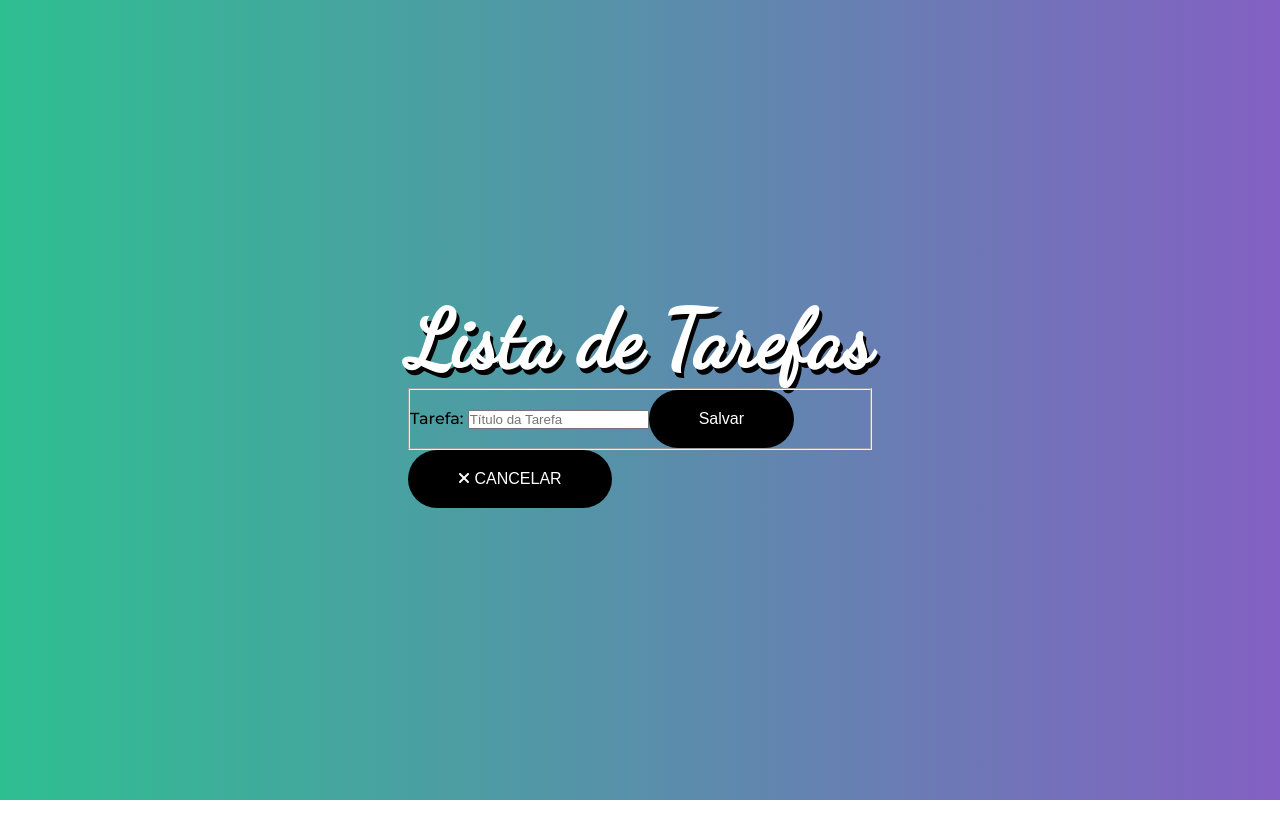
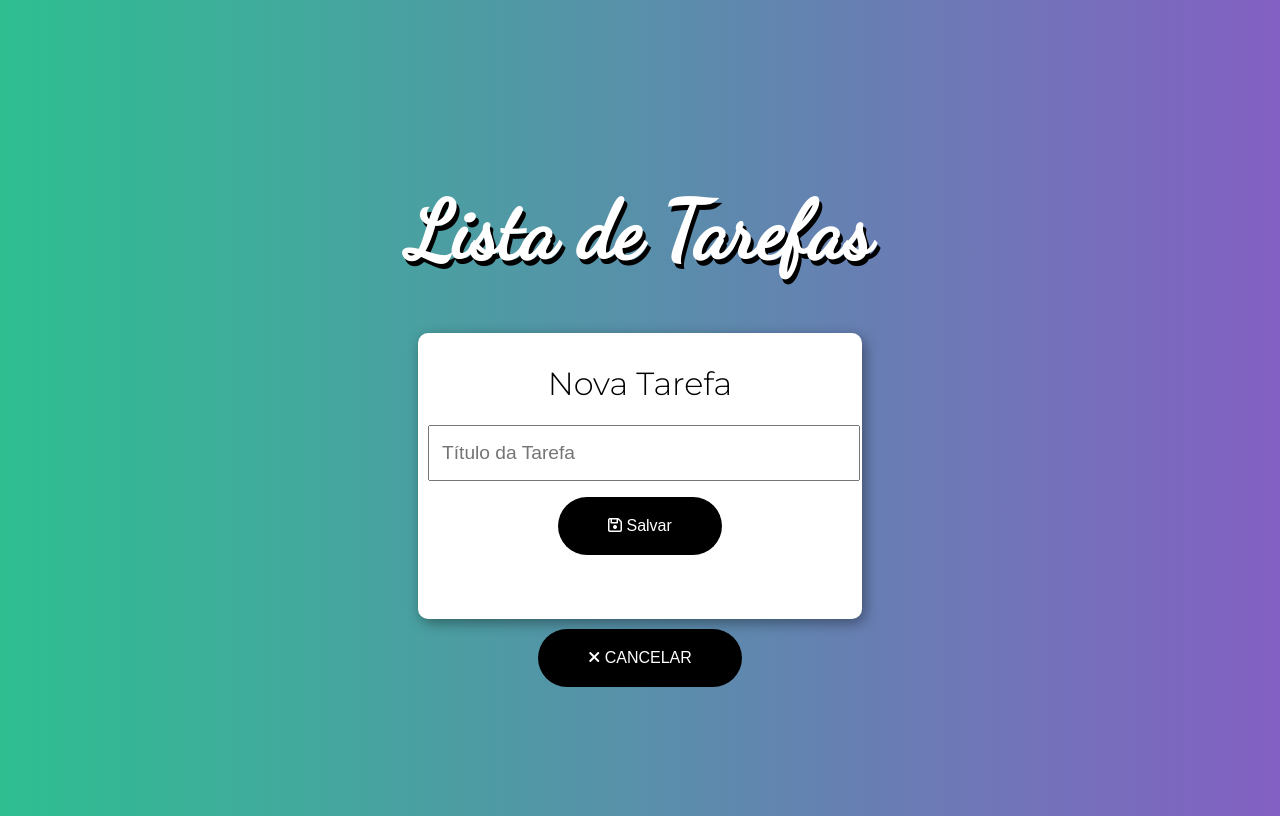
Before and after one commit to TiagoBarbosa88/Angular_Balta, an Angular app in the folder app/: page / in a window 1280 px wide. Both pictures are taken after a click on the button "NOVA TAREFA". Built offline with nearby package versions, Linux system fonts and the light colour scheme.

Commit message:
css finalizado

```diff
--- a/app/src/app/app.component.html
+++ b/app/src/app/app.component.html
@@ -1,27 +1,26 @@
 <h1 class="title animated jackInTheBox">Lista de Tarefas</h1>
-
 <ul class="animated flipInX" *ngIf="mode=='list'">
-  <p *ngIf="todos.length==0"><small>Não tem nenhuma tarefa hoje!</small></p>
+  <p class="text-center" *ngIf="todos.length==0"><small>Você não tem nenhuma tarefa hoje!</small></p>
   <li *ngFor="let todo of todos">
-    {{ todo.title }} -
-    <button *ngIf="!todo.done" (click)="markAsDone(todo)"> Concluir </button> |
-    <button *ngIf="todo.done" (click)="markAsUndone(todo)"> Refazer </button> |
-    <button (click)="remove(todo)">Remover</button>
+    {{ todo.title }}
+    <button (click)="remove(todo)"><i class="far fa-trash-alt"></i></button>
+    <button *ngIf="!todo.done" (click)="markAsDone(todo)"><i class="far fa-check-circle"></i></button>
+    <button *ngIf="todo.done" (click)="markAsUndone(todo)"><i class="fas fa-check-circle"></i></button>
   </li>
 </ul>
 
 <div id="modal" *ngIf="mode=='add'" class="animated flipInX">
+  <h1 class="text-center">Nova Tarefa</h1>
   <form [formGroup]="form">
-    <fieldset>
-      <label>Tarefa: </label>
-      <input type="text" placeholder="Título da Tarefa" maxlength="60" formControlName="title">
-      <small *ngIf="form.controls['title'].invalid && !form.controls['title'].pristine ">
-        Este campo deve conter entre 3 e 60 caracteres<br>
-      </small>
-      <button class="button" [disabled]="form.invalid" (click)="add()">Salvar</button>
-    </fieldset>
-
+    <input type="text" placeholder="Título da Tarefa" maxlength="60" formControlName="title"><br>
+    <small class="danger" *ngIf="form.controls['title'].invalid && !form.controls['title'].pristine ">
+      Este campo deve conter entre 3 e 60 caracteres<br>
+    </small>
+    <p class="text-center">
+      <button [disabled]="form.invalid" (click)="add()" class="button"><i class="far fa-save"></i> Salvar</button>
+    </p>
   </form>
+  <br><br>
 </div>
 
 <button class="add-button animated fadeInUp button" (click)="changeMode('add')" *ngIf="mode=='list'">
@@ -32,11 +31,3 @@
   <i class="fas fa-times"></i>
   CANCELAR
 </button>
-
-<!-- Tipos de Bind
-
-() = Html > Ts
-[] = Ts > Hmtl
-[()] = Ts <> Html
-
--->
--- a/app/src/app/app.component.ts
+++ b/app/src/app/app.component.ts
@@ -71,6 +71,7 @@
   save() {
     const data = JSON.stringify(this.todos);
     localStorage.setItem('todos', data);
+    this.mode = 'list';
   }
 
   load() {
--- a/app/src/styles.scss
+++ b/app/src/styles.scss
@@ -1,21 +1,14 @@
-* {
-  margin: 0;
-  padding: 0;
-  box-sizing: border-box;
-  text-decoration: none;
-  list-style: none;
-
-}
-
 body {
+  height: 100vh;
+  display: flex;
+  align-items: center;
+  justify-content: center;
+  font-family: 'Montserrat', sans-serif;
+  font-weight: 300;
+  text-align: center;
   background: #8360c3;  /* fallback for old browsers */
-background: -webkit-linear-gradient(to right, #2ebf91, #8360c3);  /* Chrome 10-25, Safari 5.1-6 */
-background: linear-gradient(to right, #2ebf91, #8360c3); /* W3C, IE 10+/ Edge, Firefox 16+, Chrome 26+, Opera 12+, Safari 7+ */
-height: 100vh;
-display: flex;
-align-items: center;
-justify-content: center;
-font-family: 'Montserrat', sans-serif ;
+  background: -webkit-linear-gradient(to right, #2ebf91, #8360c3);  /* Chrome 10-25, Safari 5.1-6 */
+  background: linear-gradient(to right, #2ebf91, #8360c3); /* W3C, IE 10+/ Edge, Firefox 16+, Chrome 26+, Opera 12+, Safari 7+ */
 }
 
 button {
@@ -74,7 +67,38 @@
   color: #fff;
   border-radius: 30px;
   font-size: 1em;
-  font-weight: 300;
+  font-weight: 100;
   padding-left: 50px;
   padding-right: 50px;
 }
+
+#modal {
+  text-align: left;
+  margin: 10px;
+  padding: 10px;
+  list-style: none;
+  background: #fff;
+  border-radius: 10px;
+  -webkit-box-shadow: 3px 4px 14px 0px rgba(0, 0, 0, 0.39);
+  -moz-box-shadow: 3px 4px 14px 0px rgba(0, 0, 0, 0.39);
+  box-shadow: 3px 4px 14px 0px rgba(0, 0, 0, 0.39);
+}
+
+#modal>h1 {
+  font-weight: 300;
+}
+
+input {
+  width: 100%;
+  line-height: 50px;
+  text-indent: 10px;
+  font-size: 1.2em;
+}
+
+.danger {
+  background-color: #ff0000;
+  color: #fff;
+  font-weight: bold;
+  padding: 5px;
+  margin-top: 10px;
+}
```
Also changed, not shown: 1 other file (tests, documents, lock files or other folders).
